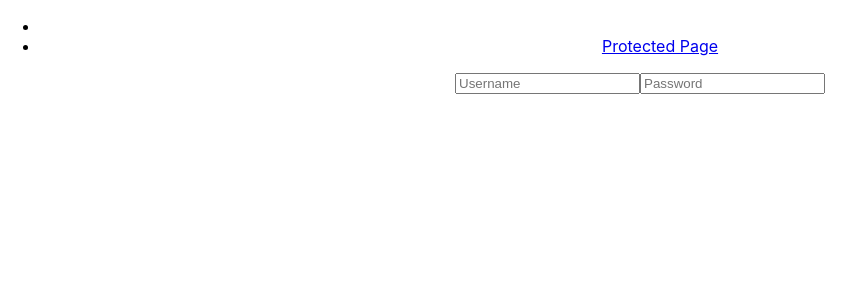
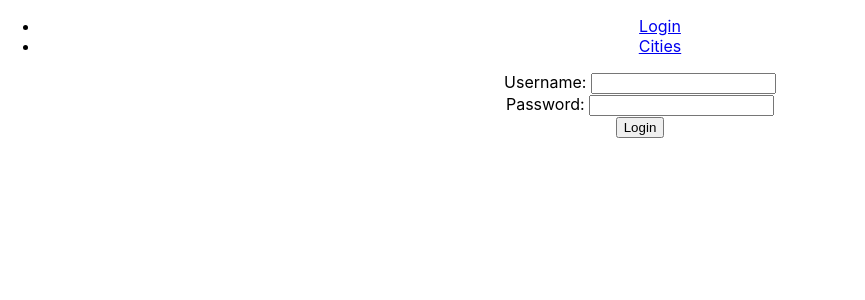
Before and after one commit to restaurantpassport/rp-FrontEndRepo, a React (Create React App) app in the folder restaurant-passport/: page /login in a window 1280 px wide. Shown: the top 300 px of the page, without its empty margins (0-865 px from the left). Built offline with nearby package versions, Linux system fonts and the light colour scheme.

Commit message:
Cities component built out

```diff
--- a/restaurant-passport/src/App.js
+++ b/restaurant-passport/src/App.js
@@ -10,10 +10,10 @@ function App() {
 
         <ul>
           <li>
-            <Link to='/login'></Link>
+            <Link to='/login'>Login</Link>
           </li>
           <li>
-            <Link to='/protected'>Protected Page</Link>
+            <Link to='/cities'>Cities</Link>
           </li>
         </ul>
         <Route path='/login' component={Login} />
--- a/restaurant-passport/src/actions/index.js
+++ b/restaurant-passport/src/actions/index.js
@@ -13,5 +13,24 @@ export const login = creds => dispatch => {
         dispatch({ type: LOGIN_SUCCESS })
         return true;
     })
-    .catch(err => console.loge(err.response))
+    .catch(err => console.log(err.response))
 }
+
+export const FETCH_DATA_START = 'FETCH_DATA_START'
+export const FETCH_DATA_SUCCESS = 'FETCH_DATA_SUCCESS'
+export const FETCH_DATA_FAILURE = 'FETCH_DATA_FAILURE'
+
+export const getCities = () => dispatch => {
+    dispatch({ type: FETCH_DATA_START });
+    axios
+    .get('/cities')
+    .then(res => {
+        console.log('response', res);
+        dispatch({ type: FETCH_DATA_SUCCESS, payload: res.data.city })
+    })
+    .catch(err => {
+        console.log(err.response);
+        dispatch({ type: FETCH_DATA_FAILURE,
+            payload: err.response.data.error })
+    })
+}
--- a/restaurant-passport/src/components/Login.js
+++ b/restaurant-passport/src/components/Login.js
@@ -1,5 +1,6 @@
 import React from 'react';
 import { connect } from 'react-redux';
+import { Button, Form, FormGroup, Label, Input } from 'reactstrap';
 
 import { login } from '../actions';
 
@@ -35,24 +36,31 @@ class Login extends React.Component {
     render() {
         return(
             <div>
-                <form onSubmit={this.login}>
-                    <input
+                <Form onSubmit={this.login}>
+                    <FormGroup row>
+                        <Label for='username'>Username: </Label>
+                    <Input
                     type='text'
                     name='username'
-                    placeholder='Username'
                     value={this.state.credentials.username}
                     onChange={this.handleChange}
                     />
-                    <input
+                    </FormGroup>
+
+                    <FormGroup row>
+                        <Label for='password'>Password: </Label>
+                    <Input
                     type='text'
                     name='password'
-                    placeholder='Password'
                     value={this.state.credentials.password}
                     onChange={this.handleChange}
                     />
-                    {/* <button>
-                    </button> */}
-                </form>
+                    </FormGroup>
+
+                <Button color='primary' onClick={this.login}>Login
+                    </Button>
+                </Form>
+
             </div>
         )
     }
--- a/restaurant-passport/src/reducers/index.js
+++ b/restaurant-passport/src/reducers/index.js
@@ -1,6 +1,9 @@
 import { LOGIN_START,
 LOGIN_SUCCESS,
-LOGIN_FAILURE } from '../actions';
+LOGIN_FAILURE,
+FETCH_DATA_START,
+FETCH_DATA_SUCCESS,
+FETCH_DATA_FAILURE } from '../actions';
 
 const initialState = {
     error: '',
@@ -29,6 +32,27 @@ const reducer = (state = initialState, action) => {
                 error: 'LOGIN FAILURE',
                 loggingIn: false
             }
+        case FETCH_DATA_START:
+            return {
+                ...state,
+                error: '',
+                fetchingData: true
+            }
+        case FETCH_DATA_SUCCESS:
+            return {
+                ...state,
+                error: '',
+                cities: action.payload,
+                fetchingData: false
+            }
+        case FETCH_DATA_FAILURE:
+            return {
+                ...state,
+                fetchingData: false,
+                cities: [],
+                error: action.payload
+
+            }
         default:
             return state;
     }
```
Also changed, not shown: restaurant-passport/src/components/Cities.js (+45 -0 lines).
